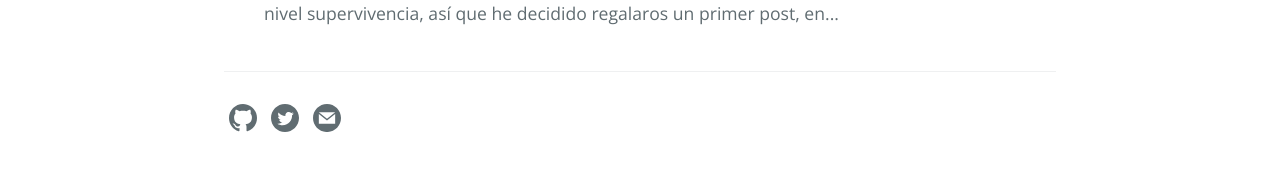
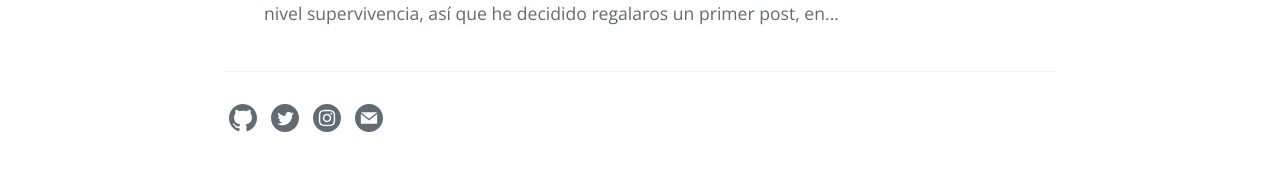
Before and after one commit to javidbu/mi_madre_tiene_un_blog_de_cocina, a Jekyll site: the page built from index.md, in a window 1280 px wide. Shown: the part 1139-1322 px from the top of the page. Built offline with Jekyll 4.4.1, drawn with Linux system fonts in a browser that asks for light colours.

```diff
--- a/_config.yml
+++ b/_config.yml
@@ -7,6 +7,8 @@ author: Javier Díaz Bustamante
 author_email: javidbu@gmail.com
 twitter:
   username: javidbu
+instagram:
+  username: mimadretieneunblogdecocina
 google_analytics: UA-84065359-2
 plugins:
   - jekyll-feed
--- a/_layouts/default.html
+++ b/_layouts/default.html
@@ -109,6 +109,14 @@
             <svg class="my-svg-icon" xmlns="http://www.w3.org/2000/svg" width="24" height="24" viewBox="0 0 24 24"><path d="M12 0c-6.627 0-12 5.373-12 12s5.373 12 12 12 12-5.373 12-12-5.373-12-12-12zm6.066 9.645c.183 4.04-2.83 8.544-8.164 8.544-1.622 0-3.131-.476-4.402-1.291 1.524.18 3.045-.244 4.252-1.189-1.256-.023-2.317-.854-2.684-1.995.451.086.895.061 1.298-.049-1.381-.278-2.335-1.522-2.304-2.853.388.215.83.344 1.301.359-1.279-.855-1.641-2.544-.889-3.835 1.416 1.738 3.533 2.881 5.92 3.001-.419-1.796.944-3.527 2.799-3.527.825 0 1.572.349 2.096.907.654-.128 1.27-.368 1.824-.697-.215.671-.67 1.233-1.263 1.589.581-.07 1.135-.224 1.649-.453-.384.578-.87 1.084-1.433 1.489z"/></svg>
           </a>
         </span>
+
+        <!-- Instagram icon -->
+        <span class="my-span-icon">
+          <a href="https://instagram.com/{{ site.instagram.username }}" aria-label="{{ site.github.owner_name }}'s Instagram" title="{{ site.github.owner_name }}'s Instagram" target="_blank">
+            <svg class="my-svg-icon" xmlns="http://www.w3.org/2000/svg" width="24" height="24" viewBox="0 0 24 24"><path d="M14.829 6.302c-.738-.034-.96-.04-2.829-.04s-2.09.007-2.828.04c-1.899.087-2.783.986-2.87 2.87-.033.738-.041.959-.041 2.828s.008 2.09.041 2.829c.087 1.879.967 2.783 2.87 2.87.737.033.959.041 2.828.041 1.87 0 2.091-.007 2.829-.041 1.899-.086 2.782-.988 2.87-2.87.033-.738.04-.96.04-2.829s-.007-2.09-.04-2.828c-.088-1.883-.973-2.783-2.87-2.87zm-2.829 9.293c-1.985 0-3.595-1.609-3.595-3.595 0-1.985 1.61-3.594 3.595-3.594s3.595 1.609 3.595 3.594c0 1.985-1.61 3.595-3.595 3.595zm3.737-6.491c-.464 0-.84-.376-.84-.84 0-.464.376-.84.84-.84.464 0 .84.376.84.84 0 .463-.376.84-.84.84zm-1.404 2.896c0 1.289-1.045 2.333-2.333 2.333s-2.333-1.044-2.333-2.333c0-1.289 1.045-2.333 2.333-2.333s2.333 1.044 2.333 2.333zm-2.333-12c-6.627 0-12 5.373-12 12s5.373 12 12 12 12-5.373 12-12-5.373-12-12-12zm6.958 14.886c-.115 2.545-1.532 3.955-4.071 4.072-.747.034-.986.042-2.887.042s-2.139-.008-2.886-.042c-2.544-.117-3.955-1.529-4.072-4.072-.034-.746-.042-.985-.042-2.886 0-1.901.008-2.139.042-2.886.117-2.544 1.529-3.955 4.072-4.071.747-.035.985-.043 2.886-.043s2.14.008 2.887.043c2.545.117 3.957 1.532 4.071 4.071.034.747.042.985.042 2.886 0 1.901-.008 2.14-.042 2.886z"/></svg>
+          </a>
+        </span>
+
         <!-- Contact icon -->
           <span class="my-span-icon">
             <a href="mailto:javidbu@gmail.com" aria-label="Contact" title="Contact {{ site.github.owner_name }}" target="_blank">
```
